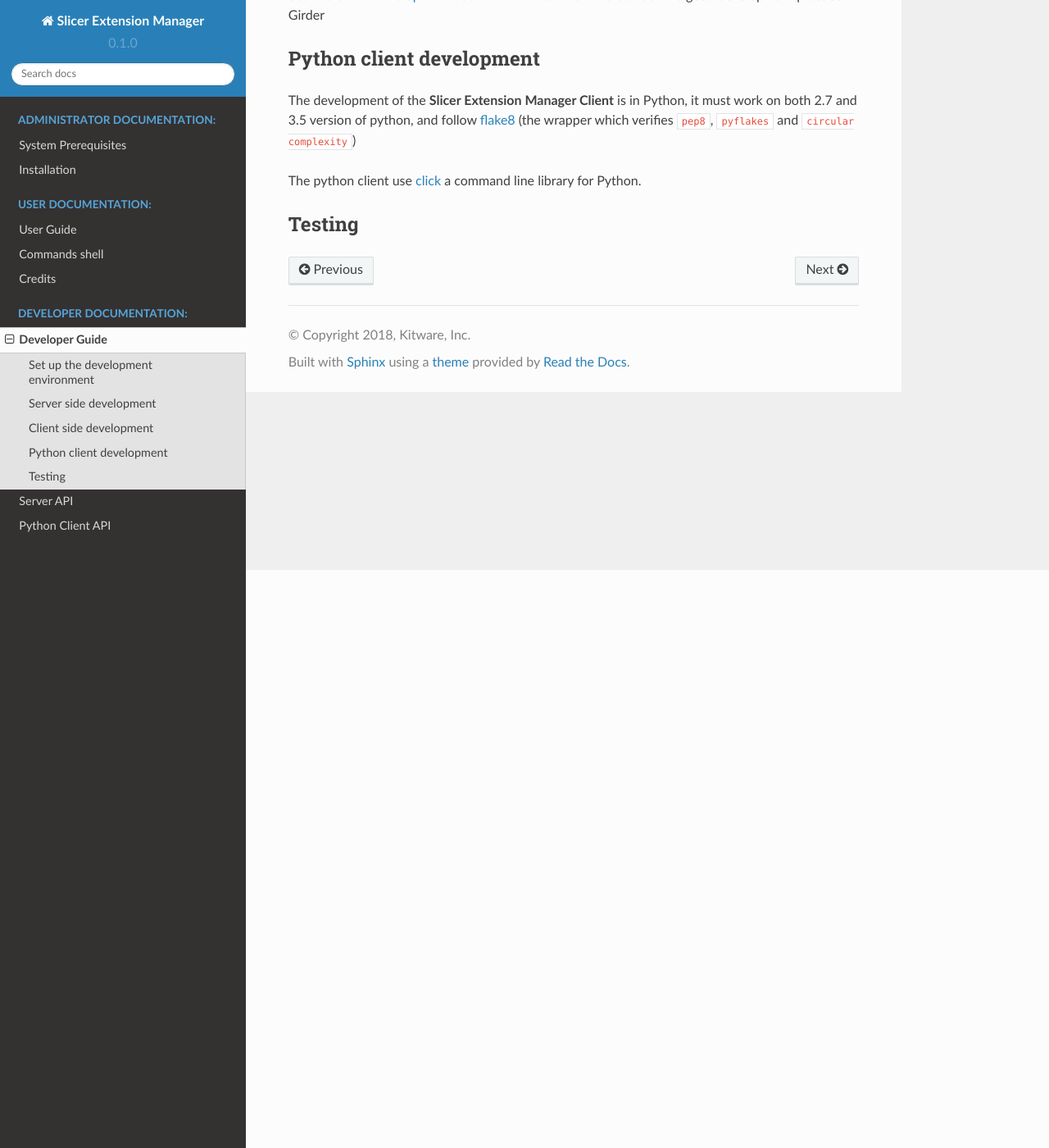
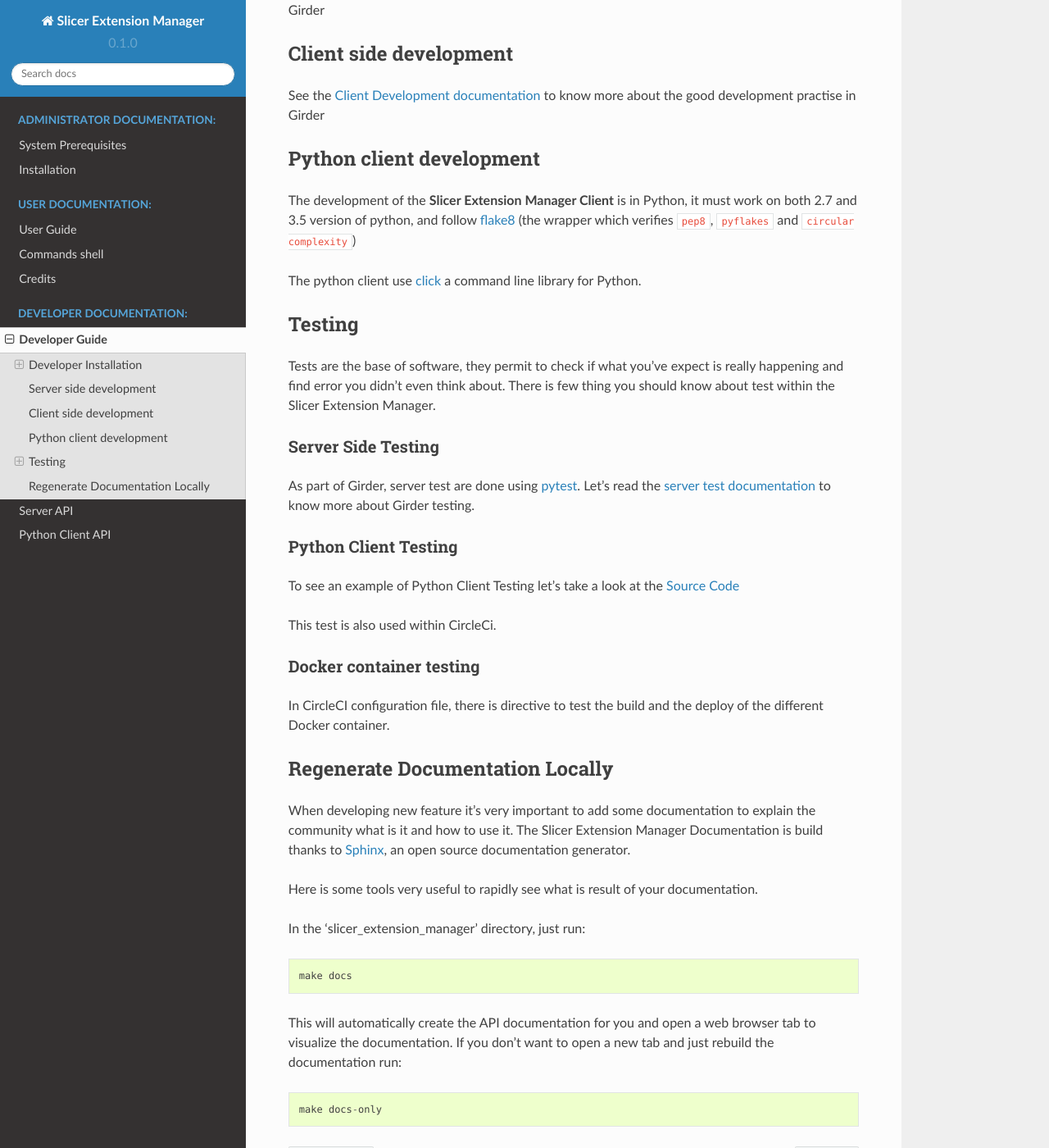
Before and after one commit to girder/slicer_package_manager, a Sphinx documentation site: the page built from docs/developer_guide.rst, in a window 1280 px wide and 1400 px high, scrolled down 705 px. Shown: the whole window at 82% size. Built offline with Sphinx 7.4.7 and the Read the Docs theme 2.0.0, drawn with Linux system fonts in a browser that asks for light colours; some of the changed text lies outside the part shown.

Commit message:
Docs: Improve developer_guide (WIP)

```diff
--- a/docs/developer_guide.rst
+++ b/docs/developer_guide.rst
@@ -9,10 +9,15 @@
 To have a better idea of how contributing on a plugin within the Girder community, let's read the `Plugin Development
 documentation <http://girder.readthedocs.io/en/latest/plugin-development.html>`_.
 
-Set up the development environment
-----------------------------------
+Developer Installation
+----------------------
 
---> VM ... TODO
+You can either install Slicer Extension Manager natively on your machine or inside a virtual environment.
+
+Virtual environment
+^^^^^^^^^^^^^^^^^^^
+TODO
+
 
 --> Use girder-install web --dev or --watch-plugin ... TODO
 
@@ -43,3 +48,47 @@
 
 Testing
 -------
+
+Tests are the base of software, they permit to check if what you've expect is really happening and find error you didn't
+even think about. There is few thing you should know about test within the Slicer Extension Manager.
+
+Server Side Testing
+^^^^^^^^^^^^^^^^^^^
+
+As part of Girder, server test are done using `pytest <https://docs.pytest.org/en/latest/>`_. Let's read the
+`server test documentation <http://girder.readthedocs.io/en/latest/development.html#server-side-testing>`_ to know more
+about Girder testing.
+
+Python Client Testing
+^^^^^^^^^^^^^^^^^^^^^
+
+To see an example of Python Client Testing let's take a look at the `Source Code
+<https://github.com/girder/slicer_extension_manager/blob/master/plugin_tests/python_client_tests/
+slicer_extension_manager_client_test.sh>`_
+
+This test is also used within CircleCi.
+
+Docker container testing
+^^^^^^^^^^^^^^^^^^^^^^^^
+
+In CircleCI configuration file, there is directive to test the build and the deploy of the different Docker container.
+
+
+Regenerate Documentation Locally
+--------------------------------
+
+When developing new feature it's very important to add some documentation to explain the community what is it and
+how to use it. The Slicer Extension Manager Documentation is build thanks to
+`Sphinx <http://www.sphinx-doc.org/en/master/>`_, an open source documentation generator.
+
+
+Here is some tools very useful to rapidly see what is result of your documentation.
+
+In the 'slicer_extension_manager' directory, just run::
+
+    make docs
+
+This will automatically create the API documentation for you and open a web browser tab to visualize the documentation.
+If you don't want to open a new tab and just rebuild the documentation run::
+
+    make docs-only
```
